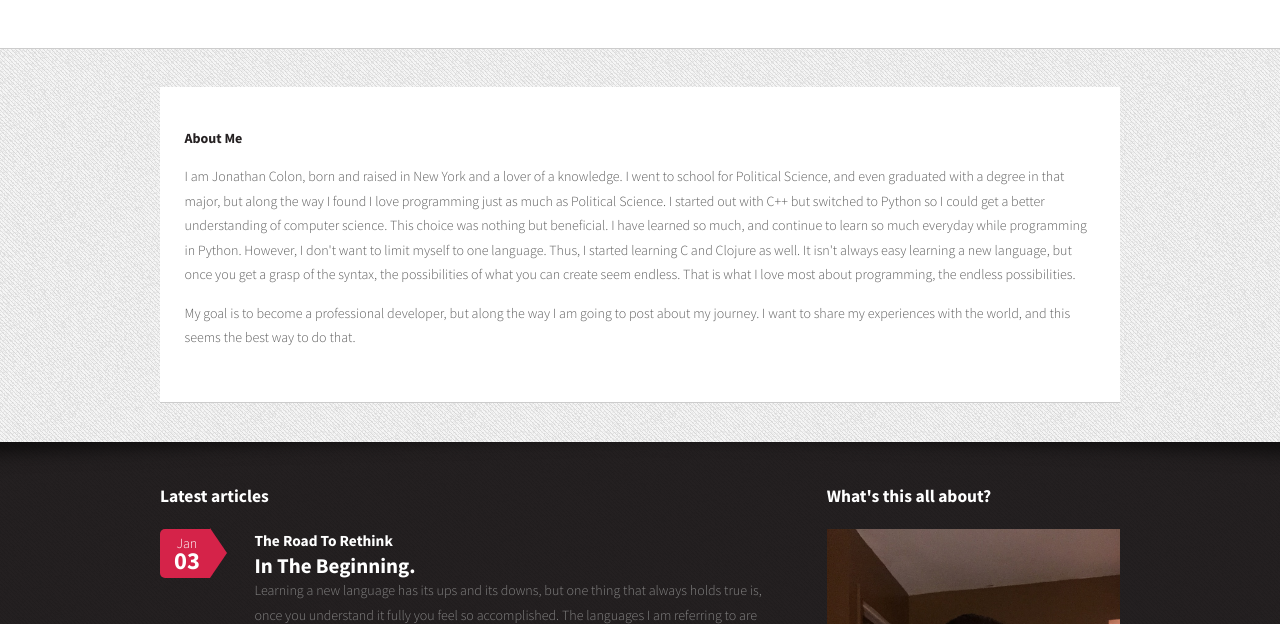
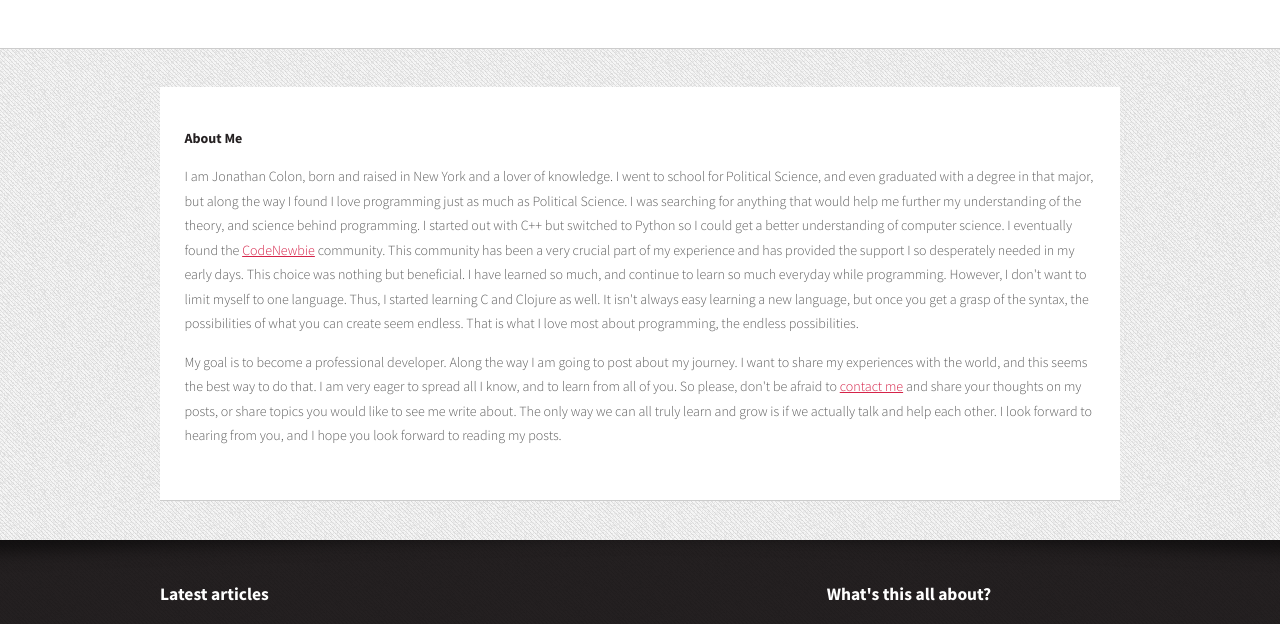
Before and after one commit to jcode89/JohnnysJourney, a plain HTML site: page pages/about-me.html in a window 1280 px wide. Shown: the part 157-781 px from the top of the page. Drawn offline with Linux system fonts and the light colour scheme.

Commit message:
Grammatical changes

```diff
--- a/pages/about-me.html
+++ b/pages/about-me.html
@@ -61,18 +61,24 @@
 							<!-- Content -->
 								<article class="box is-post">
 									<h1>About Me</h1>
-<p>I am Jonathan Colon, born and raised in New York and a lover of a knowledge.
+<p>I am Jonathan Colon, born and raised in New York and a lover of knowledge.
 I went to school for Political Science, and even graduated with a degree in that
 major, but along the way I found I love programming just as much as Political
-Science. I started out with C++ but switched to Python so I could get a better
-understanding of computer science.
-This choice was nothing but beneficial. I have learned so much, and continue to learn
-so much everyday while programming in Python. However, I don't want to limit myself to one
+Science. I was searching for anything that would help me further my understanding
+of the theory, and science behind programming. I started out with C++ but switched to Python so I could get a better
+understanding of computer science. I eventually found the <a href="http://www.codenewbie.org/">CodeNewbie</a> community.
+This community has been a very crucial part of my experience and has provided the support I so desperately needed in my
+early days. This choice was nothing but beneficial. I have learned so much, and continue to learn
+so much everyday while programming. However, I don't want to limit myself to one
 language. Thus, I started learning C and Clojure as well. It isn't always easy learning a
 new language, but once you get a grasp of the syntax, the possibilities of what you
 can create seem endless. That is what I love most about programming, the endless possibilities.</p>
-<p>My goal is to become a professional developer, but along the way I am going to post about my journey.
-I want to share my experiences with the world, and this seems the best way to do that.</p>
+<p>My goal is to become a professional developer. Along the way I am going to post about my journey. I want to share my
+experiences with the world, and this seems the best way to do that. I am very eager to spread all I know, and to learn
+from all of you. So please, don't be afraid to <a href="http://johnnysjourneys.com/pages/contact.html">contact me</a> and
+share your thoughts on my posts, or share topics you would like to see me write about. The only way we can all truly
+learn and grow is if we actually talk and help each other. I look forward to hearing from you, and I hope you look
+forward to reading my posts. </p>
 								</article>
 						</div>
 					</div>
@@ -119,11 +125,12 @@ to learn more languages, mainly C and Clojure. I ...</p></p>
 										<header>
 											<h2>What's this all about?</h2>
 										</header>
-											<img src="../theme/images/IMG_0145.JPG" class="image image-full" alt="" />
+											<a href="about-me.html" class="image image-full"><img src="../theme/images/IMG_0145.JPG" alt="" /></a>
 										<p>
 										It's about my life and my coding journey!
 										</p>
 										<footer>
+												<a href="about-me.html" class="button">Find out more</a>
 										</footer>
 									</section>
 								</div>
```
Also changed, not shown: archives.html (+2 -1 lines), authors.html (+2 -1 lines), categories.html (+2 -1 lines), category/databases.html (+2 -1 lines), category/my-thoughts.html (+2 -1 lines), index.html (+2 -1 lines), pages/contact.html (+2 -1 lines), tags.html (+2 -1 lines), the-journey-begins.html (+2 -1 lines), the-road-to-rethink.html (+2 -1 lines).
